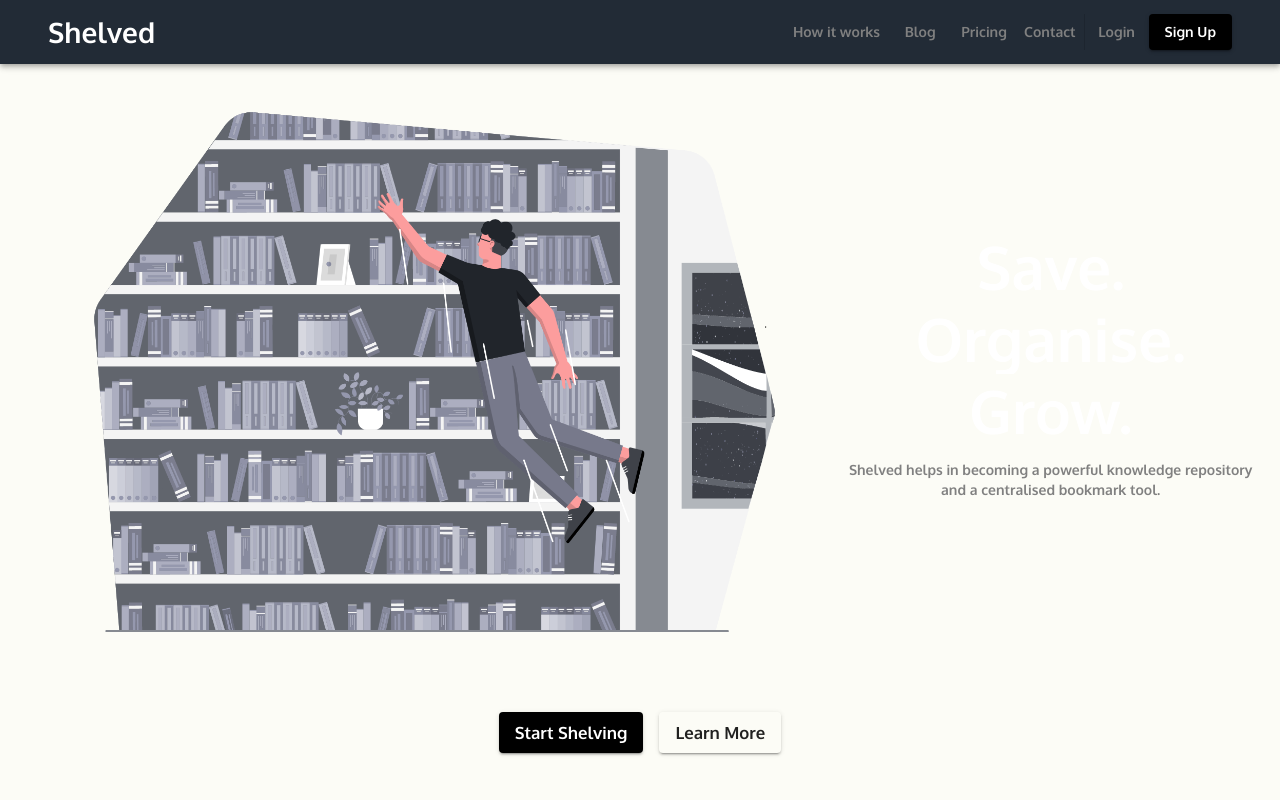
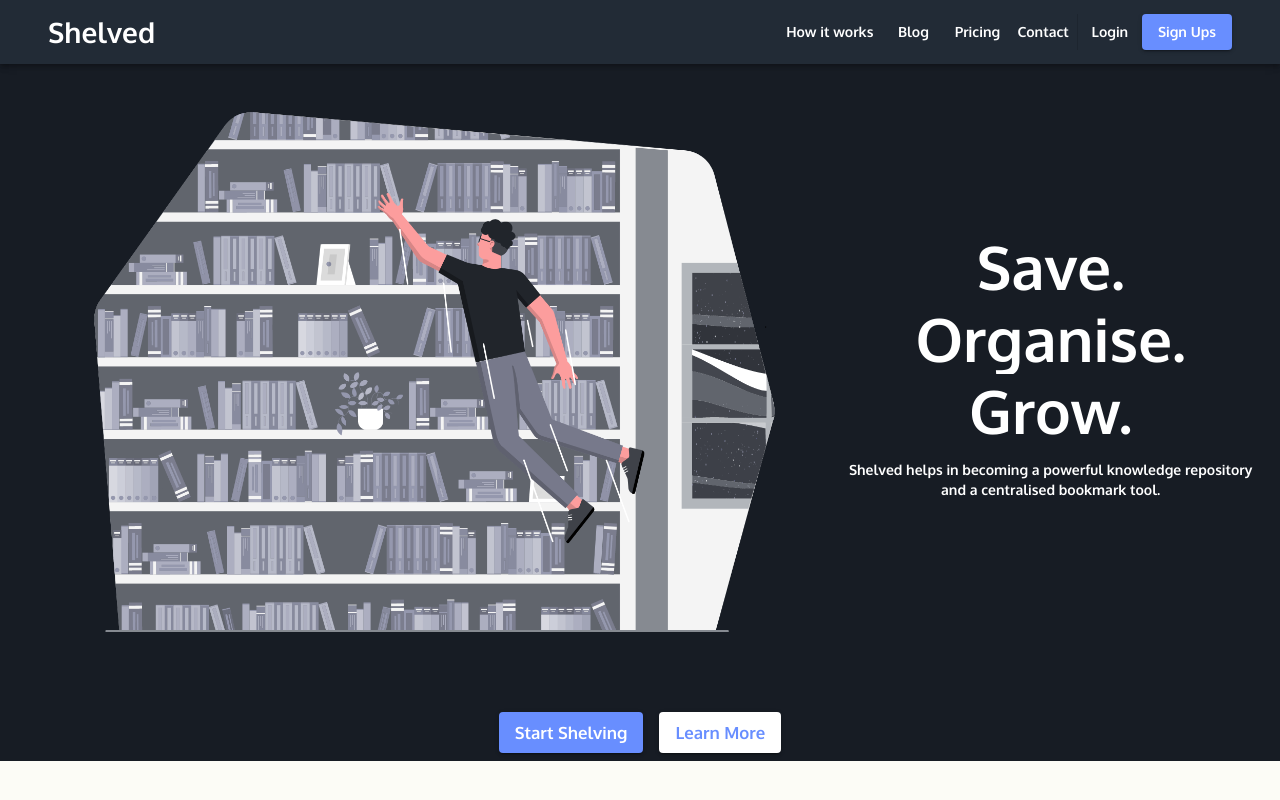
Before and after one commit to arju88nair/ReactTIL, a React app: page /landing in a window 1280 px wide. Built offline with nearby package versions, Linux system fonts and the light colour scheme.

Commit message:
Dark theme for Landing page

```diff
--- a/src/_helpers/theme.js
+++ b/src/_helpers/theme.js
@@ -20,7 +20,7 @@ export const themeDark = createMuiTheme({
     palette: {
         primary: {
             main: '#222b36',
-            // main: '#FFFEFC',
+            primary: '#688eff',
         },
         secondary: {
             // main: '#000',
@@ -30,11 +30,13 @@ export const themeDark = createMuiTheme({
             main: red.A400,
         },
         background: {
-            main: '#171c24',
-            default: '#171c24',
+            main:"#688eff",
         },
         text: {
             primary: "#ffffff"
+        },
+        button:{
+            primary:"#688eff"
         }
     },
 });
@@ -59,11 +61,18 @@ export const themeLight = createMuiTheme({
         primary:{
             main: "#ffffff"
         },
+        secondary: {
+            // main: '#000',
+            main: '#f4f5f7',
+        },
         background: {
             default: "#ffffff"
         },
         text: {
             primary: "#000000"
+        },
+        button:{
+            primary:"#fff"
         }
     }
 });
--- a/src/resources/css/App.css
+++ b/src/resources/css/App.css
@@ -1,7 +1,7 @@
 :root {
-    --color-surface: white;
-    --color-topBar: white;
-    --color-text: grey;
-    --color-text-dark: #323232;
-    --color-button: black;
+    /*--color-surface: white;*/
+    /*--color-topBar: white;*/
+    /*--color-text: grey;*/
+    /*--color-text-dark: #323232;*/
+    /*--color-button: black;*/
 }
--- a/src/views/Components/PreLoginAppbar.js
+++ b/src/views/Components/PreLoginAppbar.js
@@ -1,5 +1,5 @@
 import React from 'react';
-import {makeStyles} from '@material-ui/core/styles';
+import {makeStyles, useTheme} from '@material-ui/core/styles';
 import AppBar from '@material-ui/core/AppBar';
 import Toolbar from '@material-ui/core/Toolbar';
 import IconButton from '@material-ui/core/IconButton';
@@ -35,11 +35,11 @@ const useStyles = makeStyles((theme) => ({
     },
     navBarText: {
         textDecoration: 'none',
-        color: 'var(--color-text)',
+        color: theme.palette.text.primary,
         textTransform: "none",
         '&:hover': {
             backgroundColor: '#fff',
-            color: 'black',
+            color: 'lightgrey',
         },
     },
     button: {
@@ -51,6 +51,7 @@ export function PreLoginAppbar() {
     const classes = useStyles();
     const [anchorEl, setAnchorEl] = React.useState(null);
     const [mobileMoreAnchorEl, setMobileMoreAnchorEl] = React.useState(null);
+    const theme = useTheme();
 
     const isMenuOpen = Boolean(anchorEl);
     const isMobileMenuOpen = Boolean(mobileMoreAnchorEl);
@@ -136,7 +137,8 @@ export function PreLoginAppbar() {
             </MenuItem>
             <MenuItem onClick={handleProfileMenuOpen}>
                 <Button className={classes.navBarText}
-                        style={{fontWeight: "600", backgroundColor: 'transparent',justifyContent: "flex-start"}} component={Link}
+                        style={{fontWeight: "600", background: theme.palette.button.primary,
+                            color: theme.palette.text.primary, justifyContent: "flex-start"}} component={Link}
                         to="/login">
                     Sign Up
                 </Button>
@@ -184,11 +186,11 @@ export function PreLoginAppbar() {
                             </Button>
                             <Button variant="contained" className={classes.navBarText}
                                     style={{
-                                        background: 'var(--color-button)',
-                                        color: 'white', fontWeight: "600"
+                                        background: theme.palette.button.primary,
+                                        color: theme.palette.text.primary, fontWeight: "600"
                                     }}
                                     component={Link} to="/register">
-                                Sign Up
+                                Sign Ups
                             </Button>
                         </Grid>
                     </div>
--- a/src/views/LandingPage/HeroBanner.js
+++ b/src/views/LandingPage/HeroBanner.js
@@ -1,5 +1,5 @@
 import React from 'react';
-import {makeStyles} from '@material-ui/core/styles';
+import {makeStyles, useTheme} from '@material-ui/core/styles';
 import Container from "@material-ui/core/Container";
 import Grid from "@material-ui/core/Grid";
 import logo from "../../resources/images/The Infinite BookShelf(1).png";
@@ -25,6 +25,7 @@ const useStyles = makeStyles((theme) => ({
 
 export function HeroBanner() {
     const classes = useStyles();
+    const theme = useTheme();
 
     return (
         <Container maxWidth="lg">
@@ -65,8 +66,9 @@ export function HeroBanner() {
                     <Grid item>
                         <Button variant="contained"
                                 style={{
-                                    background: 'var(--color-button)',textDecoration: 'none',textTransform: "none",
-                                    color: 'white', fontWeight: "600", fontSize: '1.2em'
+                                    background: theme.palette.button.primary,
+                                    color: theme.palette.text.primary,textDecoration: 'none',textTransform: "none",
+                                     fontWeight: "600", fontSize: '1.2em'
                                 }}
                                 component={Link} to="/register">
                             Start Shelving
@@ -74,7 +76,8 @@ export function HeroBanner() {
                     </Grid>
                     <Grid item>
                         <Button variant="contained"
-                                style={{fontWeight: "600", textDecoration: 'none',textTransform: "none",backgroundColor: 'transparent', fontSize: '1.2em'}}
+                                style={{fontWeight: "600", textDecoration: 'none',textTransform: "none",background: theme.palette.text.primary,
+                                    color: theme.palette.button.primary, fontSize: '1.2em'}}
                                 component={Link}
                                 to="/register">
                             Learn More
--- a/src/views/LandingPage/LandingPage.jsx
+++ b/src/views/LandingPage/LandingPage.jsx
@@ -6,6 +6,8 @@ import {HeroBanner} from "./HeroBanner";
 const useStyles = makeStyles((theme) => ({
     root: {
         flexGrow: 1,
+        backgroundColor:theme.palette.secondary.main,
+        height:'100%'
     },
 }));
 
--- a/src/views/RegisterPage/RegisterPage.jsx
+++ b/src/views/RegisterPage/RegisterPage.jsx
@@ -5,7 +5,7 @@ import {PreLoginAppbar} from "../Components/PreLoginAppbar";
 
 
 const useStyles = makeStyles((theme) => ({
-    root: {
+    toolbar: {
         flexGrow: 1,
     },
 }));
@@ -15,7 +15,7 @@ export  function RegisterPage() {
     const classes = useStyles();
 
     return (
-        <div className={classes.root}>
+        <div className={classes.toolbar}>
             <PreLoginAppbar/>
             <RegisterForm/>
         </div>
```
